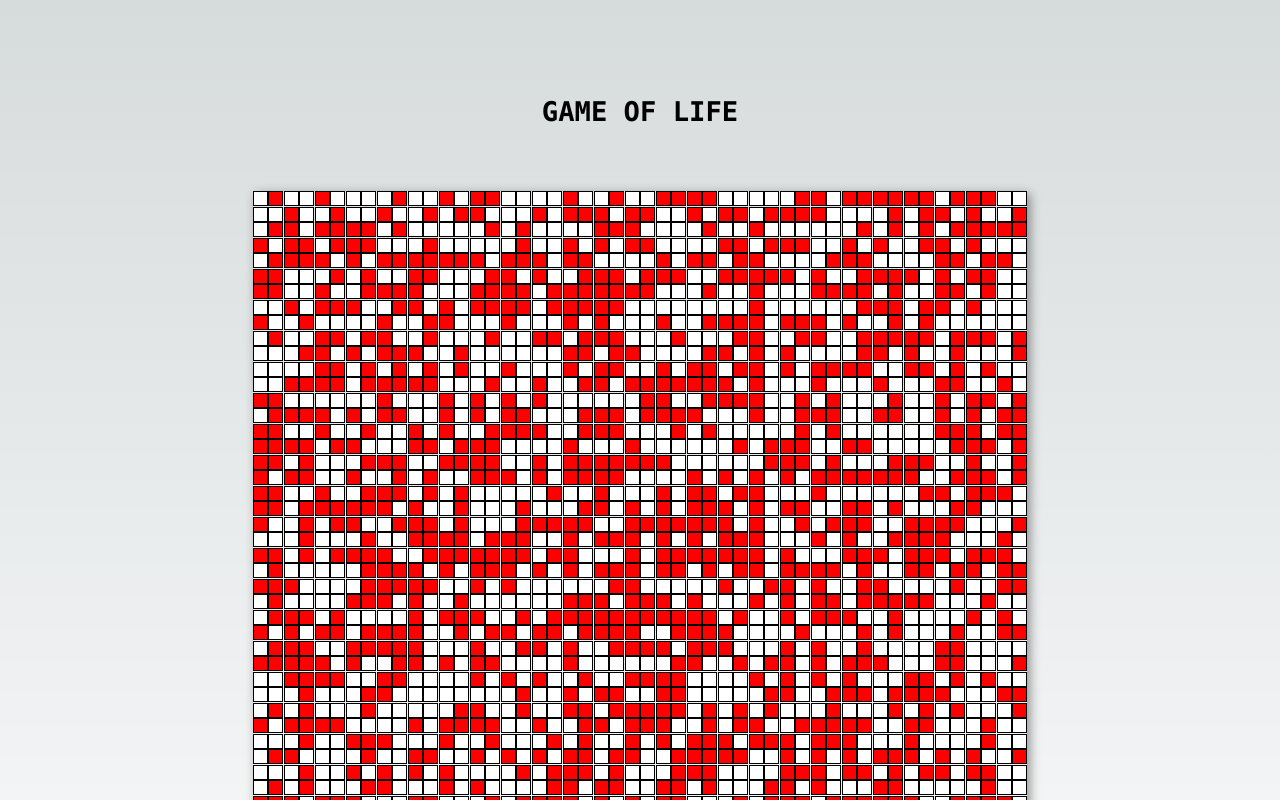
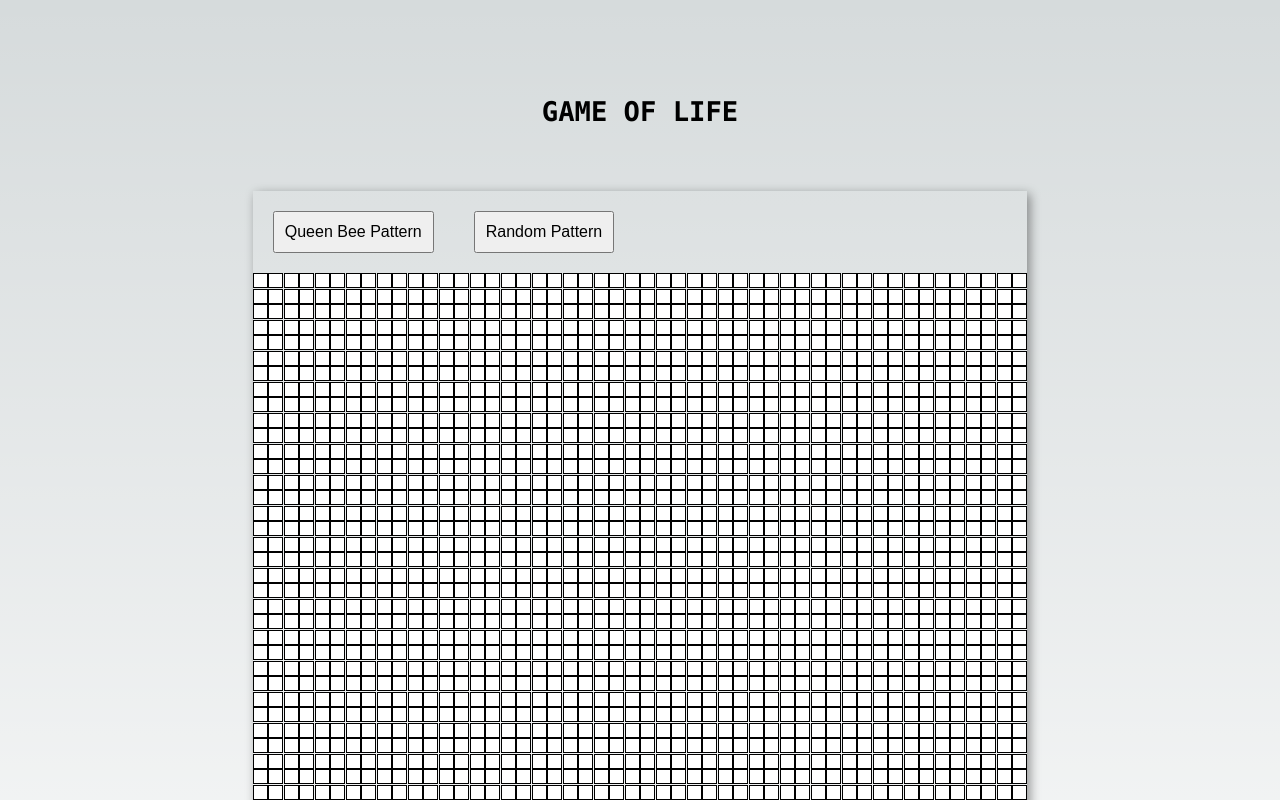
Before and after one commit to Okios2/Game-of-Life, a Next.js app: page / in a window 1280 px wide. Shown: the top 800 px of the page. Built offline with nearby package versions, Linux system fonts and the light colour scheme.

Commit message:
Adding reset button with Queen Bee pattern

```diff
--- a/app/components/grid.tsx
+++ b/app/components/grid.tsx
@@ -2,6 +2,8 @@
 import React, { useState } from "react";
 
 import Cell from "./cell";
+import ResetButton from "./resetbutton";
+import QueenBeePattern from "./queenpattern";
 
 const GameBoard = () => {
   const [grid, setGrid] = useState<boolean[][]>(
@@ -9,13 +11,52 @@ const GameBoard = () => {
       {length:50},
       () => Array.from(
         {length: 50},
-        () => Math.random() < 0.5,
+        () => false,
       ),
     )
   );
 
+  const randomGrid = () => {
+    setGrid(
+      Array.from(
+        {length:50},
+        () => Array.from(
+          {length: 50},
+          () => Math.random() < 0.5,
+        ),
+      )
+    );
+  };
+
+  const queenBeeGrid = (pattern: boolean[][]) => {
+    const newGrid = (
+      Array.from(
+        {length:50},
+        () => Array.from(
+          {length: 50},
+          () => false,
+        ),
+      )
+    );
+
+    const pRows = pattern.length;
+    const pCols = pattern[0].length;
+    const startRow = Math.floor((50 - pRows) / 2);
+    const startCol = Math.floor((50 - pCols) / 2);
+
+    for (let row = 0; row < pRows; row++) {
+      for (let col = 0; col < pCols; col++) {
+          newGrid[startRow + row][startCol + col] = pattern[row][col];
+      }
+    }
+
+    setGrid(newGrid)
+  };
+
   return (
     <div style={{ boxShadow: '3px 3px 10px rgba(0, 0, 0, 0.4)' }}>
+      <ResetButton onClick={() => queenBeeGrid(QueenBeePattern())}  name = "Queen Bee Pattern"/>
+      <ResetButton onClick={randomGrid} name = "Random Pattern"/>
       <div
         style={{
           display: 'grid',
--- /dev/null
+++ b/app/components/queenpattern.tsx
@@ -0,0 +1,26 @@
+const QueenBeePattern = () => {
+    const grid = (
+        Array.from(
+            {length:7},
+            () => Array.from(
+                {length: 4},
+                () => {
+                    return false;
+                },
+            ),
+        )
+    )
+    grid[0][0] = true;
+    grid[0][1] = true;
+    grid[1][2] = true;
+    grid[2][3] = true;
+    grid[3][3] = true;
+    grid[4][3] = true;
+    grid[5][2] = true;
+    grid[6][1] = true;
+    grid[6][0] = true;
+
+    return grid;
+}
+
+export default QueenBeePattern;
--- /dev/null
+++ b/app/components/resetbutton.tsx
@@ -0,0 +1,7 @@
+const ResetButton = ({onClick, name}: {onClick: () => void; name: string}) =>{
+    return (
+        <button onClick={onClick} style={{ margin: '20px', padding: '10px', fontSize: '16px' }}>{name}</button>
+    );
+}
+
+export default ResetButton;
--- a/app/page.tsx
+++ b/app/page.tsx
@@ -7,6 +7,7 @@ export default function Home() {
       <div className={styles.description}>
           <h1>GAME OF LIFE</h1>
       </div>
+
       <div className={styles.center}>
         <GameBoard/>
       </div>
```
